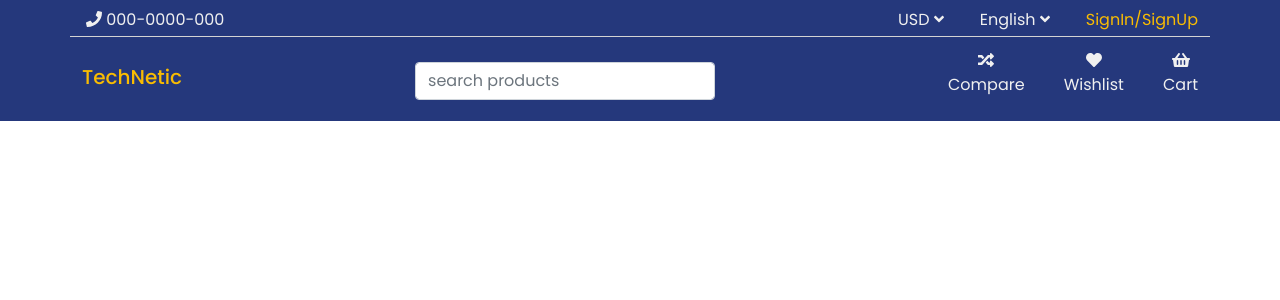
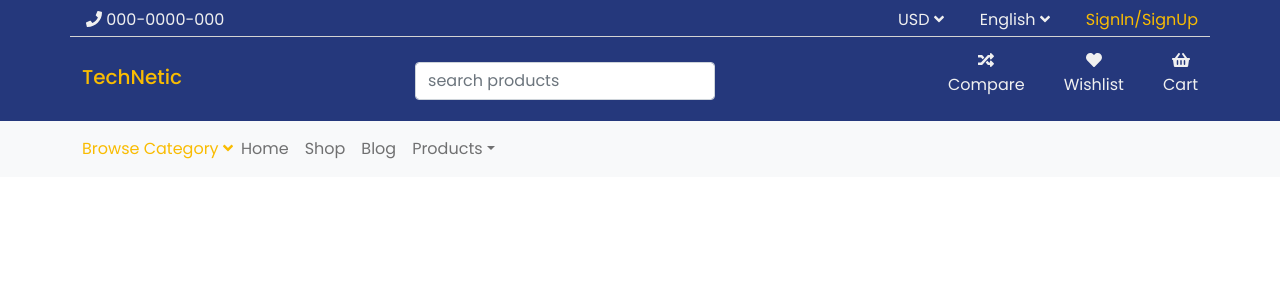
Before and after one commit to Mehedi0911/techNetic-client, a React (Create React App) app: page / in a window 1280 px wide. Shown: the top 300 px of the page. Built offline with nearby package versions, Linux system fonts and the light colour scheme.

Commit message:
added styles nav

```diff
--- a/src/components/Home/Navbar/Menubar/MenuBar.js
+++ b/src/components/Home/Navbar/Menubar/MenuBar.js
@@ -1,9 +1,53 @@
 import React from 'react';
-
+import { Button, Form, FormControl, Nav, Navbar, NavDropdown } from 'react-bootstrap';
+import { FontAwesomeIcon } from '@fortawesome/react-fontawesome'
+import { faPhone, faAngleDown } from '@fortawesome/free-solid-svg-icons'
 const MenuBar = () => {
     return (
-        <div>
+        <div className="bg-light">
+            <div className="container">
+                <Navbar expand="lg">
 
+
+                    <div className="dropdown">
+                        <p className="mb-0 brand-text-primary">Browse Category <FontAwesomeIcon icon={faAngleDown} /></p>
+                        <div className="dropdown-content">
+                            <a href="#">USD</a>
+                            <a href="#">EUR</a>
+
+                        </div>
+                    </div>
+                    <Navbar.Toggle aria-controls="basic-navbar-nav" />
+
+
+
+                   <div className="ml-5">
+                   <Navbar.Collapse id="basic-navbar-nav">
+                        <Nav className="mr-auto">
+                            <Nav.Link href="#home">Home</Nav.Link>
+                            <Nav.Link href="#link">Shop</Nav.Link>
+                            <Nav.Link href="#link">Blog</Nav.Link>
+                            <NavDropdown title="Products" id="basic-nav-dropdown">
+                                <NavDropdown.Item href="#action/3.1">Action</NavDropdown.Item>
+                                <NavDropdown.Item href="#action/3.2">Another action</NavDropdown.Item>
+                                <NavDropdown.Item href="#action/3.3">Something</NavDropdown.Item>
+                                <NavDropdown.Divider />
+                                <NavDropdown.Item href="#action/3.4">Separated link</NavDropdown.Item>
+                            </NavDropdown>
+                        </Nav>
+                        {/* <Form inline>
+                        <FormControl type="text" placeholder="Search" className="mr-sm-2" />
+                        <Button variant="outline-success">Search</Button>
+                    </Form> */}
+
+                    </Navbar.Collapse>
+                   </div>
+
+
+
+
+                </Navbar>
+            </div>
         </div>
     );
 };
--- a/src/components/Home/Navbar/NavBar.js
+++ b/src/components/Home/Navbar/NavBar.js
@@ -1,4 +1,5 @@
 import React from 'react';
+import MenuBar from './Menubar/MenuBar';
 import SerachBar from './SerachBar/SerachBar';
 import TopBar from './Topbar/TopBar';
 
@@ -7,6 +8,7 @@ const NavBar = () => {
         <div>
             <TopBar></TopBar>
             <SerachBar></SerachBar>
+            <MenuBar></MenuBar>
         </div>
     );
 };
```
